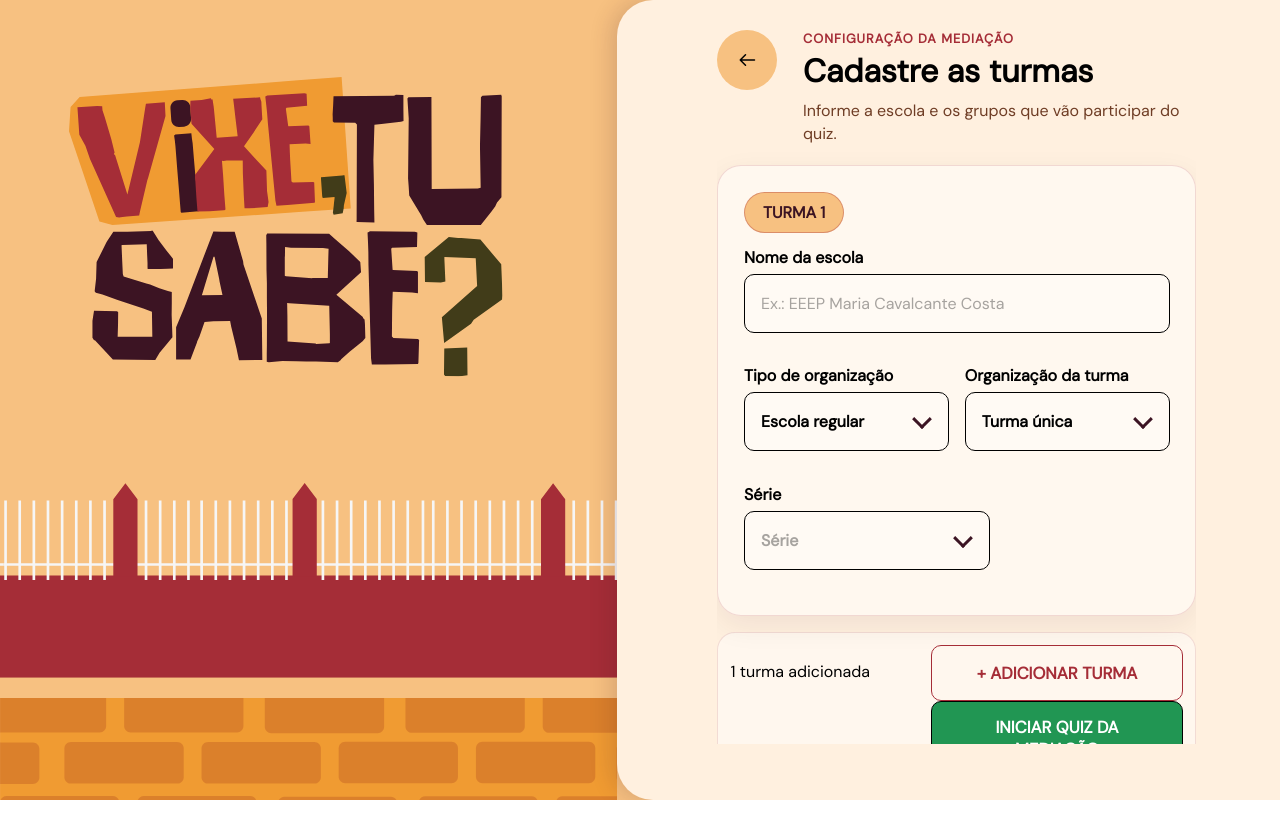
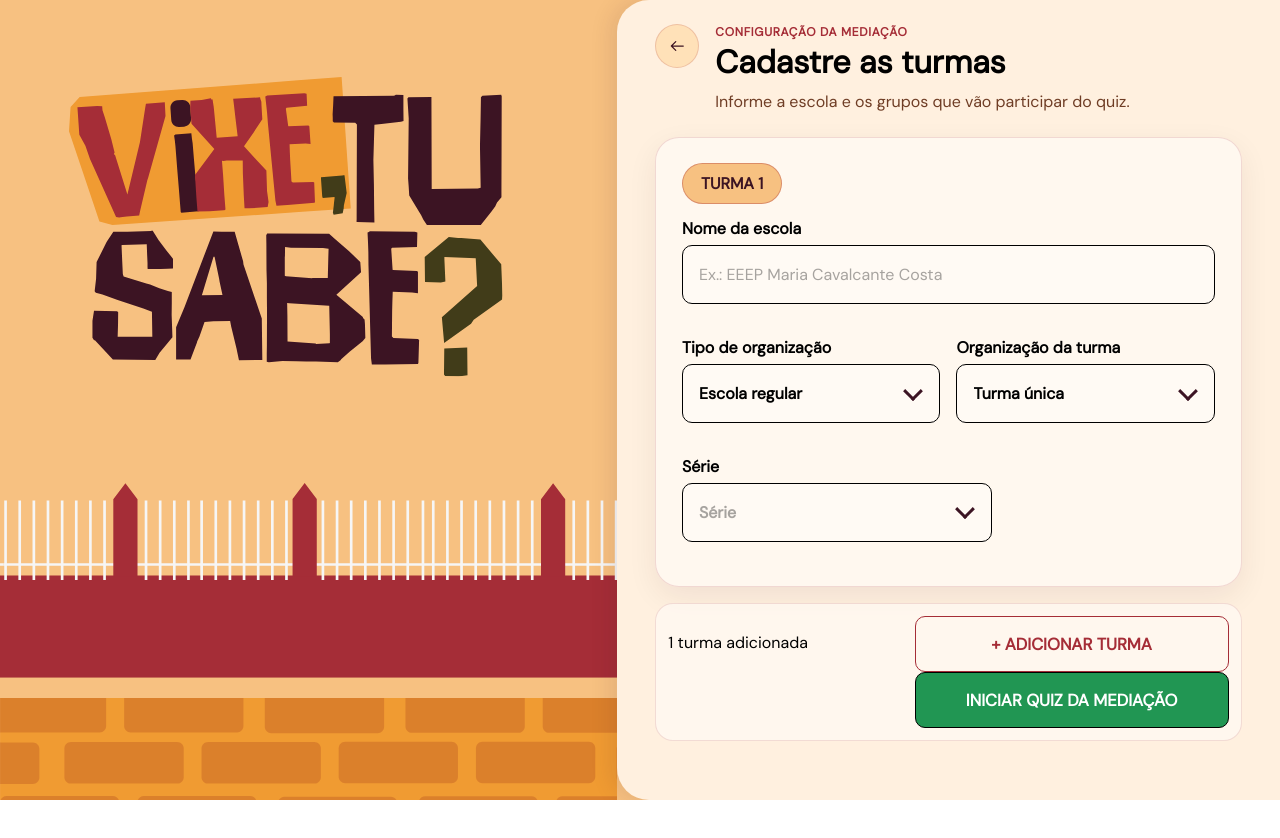
Before and after one commit to CSCAQXD/QUIZ-vixe-tu-sabe, a React app in the folder frontend/: page /cadastro-turmas in a window 1280 px wide. Shown: the top 838 px of the page. Built offline with nearby package versions, Linux system fonts and the light colour scheme; the HTML template or start-up script is replaced by a standard one.

Commit message:
style(turmas): organiza cabeçalho e ações acessíveis (parte 1)

```diff
--- a/frontend/src/pages/CadastroTurmas/CadastroTurmasPage.css
+++ b/frontend/src/pages/CadastroTurmas/CadastroTurmasPage.css
@@ -9,53 +9,47 @@
 .registration-page__panel {
     position: relative;
     z-index: 3;
-    max-height: 100svh;
+    min-width: 0;
+    min-height: 0;
     display: flex;
-    flex-direction: column;
-    gap: 0;
-    padding: clamp(30px, 3.7vh, 40px) clamp(48px, 6.55vw, 126px) clamp(42px, 7vh, 76px) clamp(62px, 7.85vw, 151px);
+    padding: clamp(24px, 3vh, 40px) clamp(24px, 3vw, 56px);
     overflow: hidden;
-    border-radius: 36px 0 0 36px;
+    border-radius: 32px 0 0 32px;
     background: #fff0df;
-    box-shadow: -6px 0 22px rgb(60 20 35 / 16%);
+    box-shadow: -6px 0 22px rgb(60 20 35 / 10%);
 }
 
 .registration-page__content {
+    width: 100%;
+    max-width: 760px;
     min-height: 0;
-    flex: 1;
-    overflow-y: auto;
-    overscroll-behavior: contain;
-    scrollbar-gutter: stable;
-    scrollbar-width: none;
-}
-
-.registration-page__content::-webkit-scrollbar {
-    display: none;
+    display: flex;
+    flex-direction: column;
+    margin-inline: auto;
 }
 
 .registration-page__header {
+    flex: 0 0 auto;
     display: grid;
-    grid-template-columns: auto minmax(0, 1fr);
+    grid-template-columns: 44px minmax(0, 1fr);
     align-items: start;
-    gap: clamp(18px, 2vw, 28px);
-    margin-bottom: clamp(18px, 2.5vh, 26px);
+    gap: 16px;
+    padding-bottom: 24px;
 }
 
 .registration-page__header .back-button {
-    flex: 0 0 auto;
-    width: clamp(60px, 3.8vw, 73px);
-    min-height: 0;
-    aspect-ratio: 1;
+    width: 44px;
+    min-height: 44px;
     justify-content: center;
     padding: 0;
-    border: 0;
-    color: #000;
-    background: #f7c181;
+    border: 1px solid rgb(165 45 55 / 18%);
+    color: #3c1423;
+    background: #ffe1b8;
 }
 
 .registration-page__header .back-button .back-button__icon {
-    width: clamp(1.5rem, 1.7vw, 2rem);
-    height: clamp(1.5rem, 1.7vw, 2rem);
+    width: 1.25rem;
+    height: 1.25rem;
 }
 
 .registration-page__header .back-button .back-button__label {
@@ -68,11 +62,11 @@
 
 .registration-page__eyebrow {
     display: block;
-    margin-bottom: 8px;
+    margin-bottom: 6px;
     color: #a52d37;
-    font-size: 0.8rem;
-    font-weight: 800;
-    letter-spacing: 0.08em;
+    font-size: 0.75rem;
+    font-weight: 700;
+    letter-spacing: 0.06em;
     text-transform: uppercase;
 }
 
```
